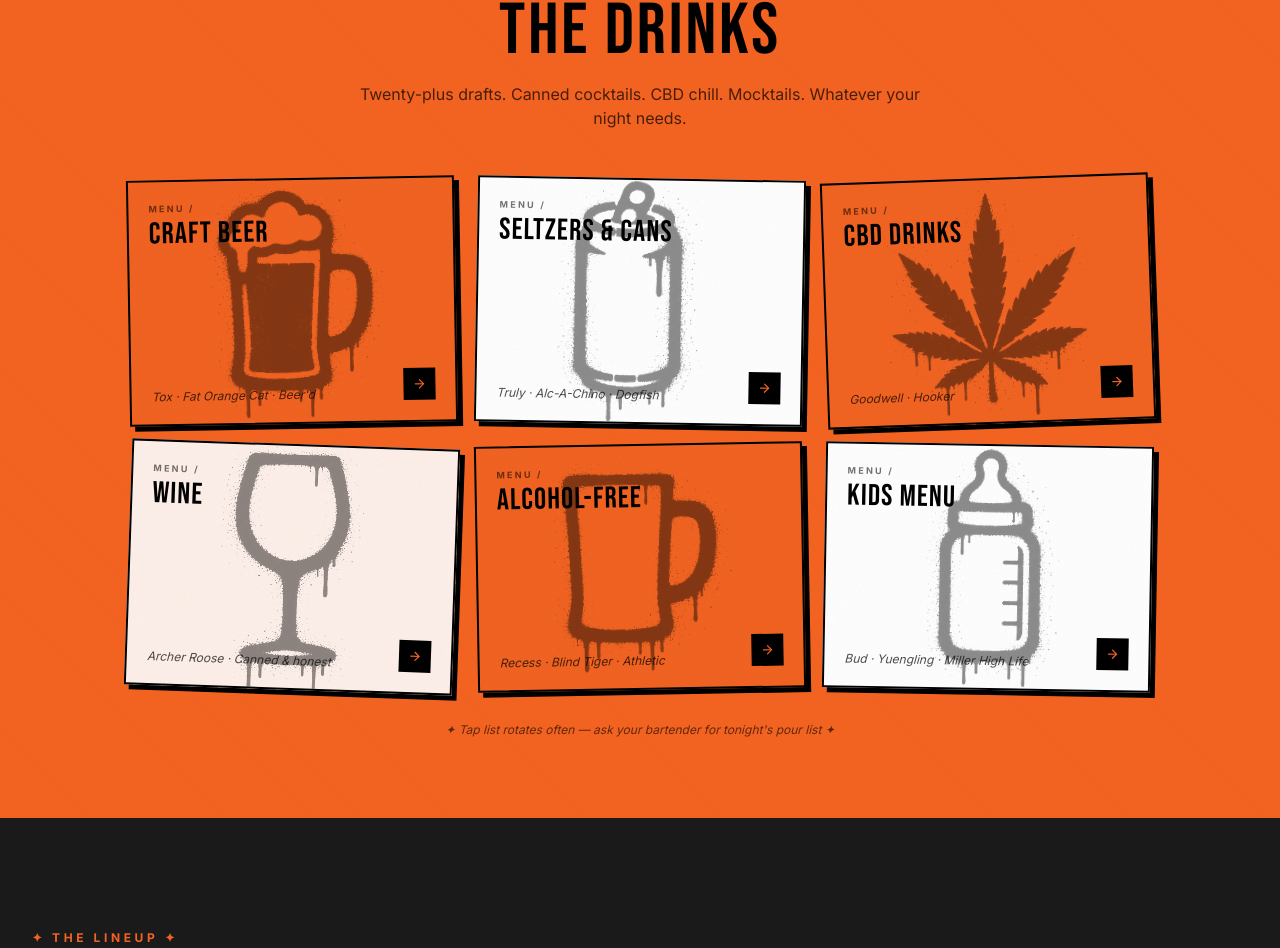
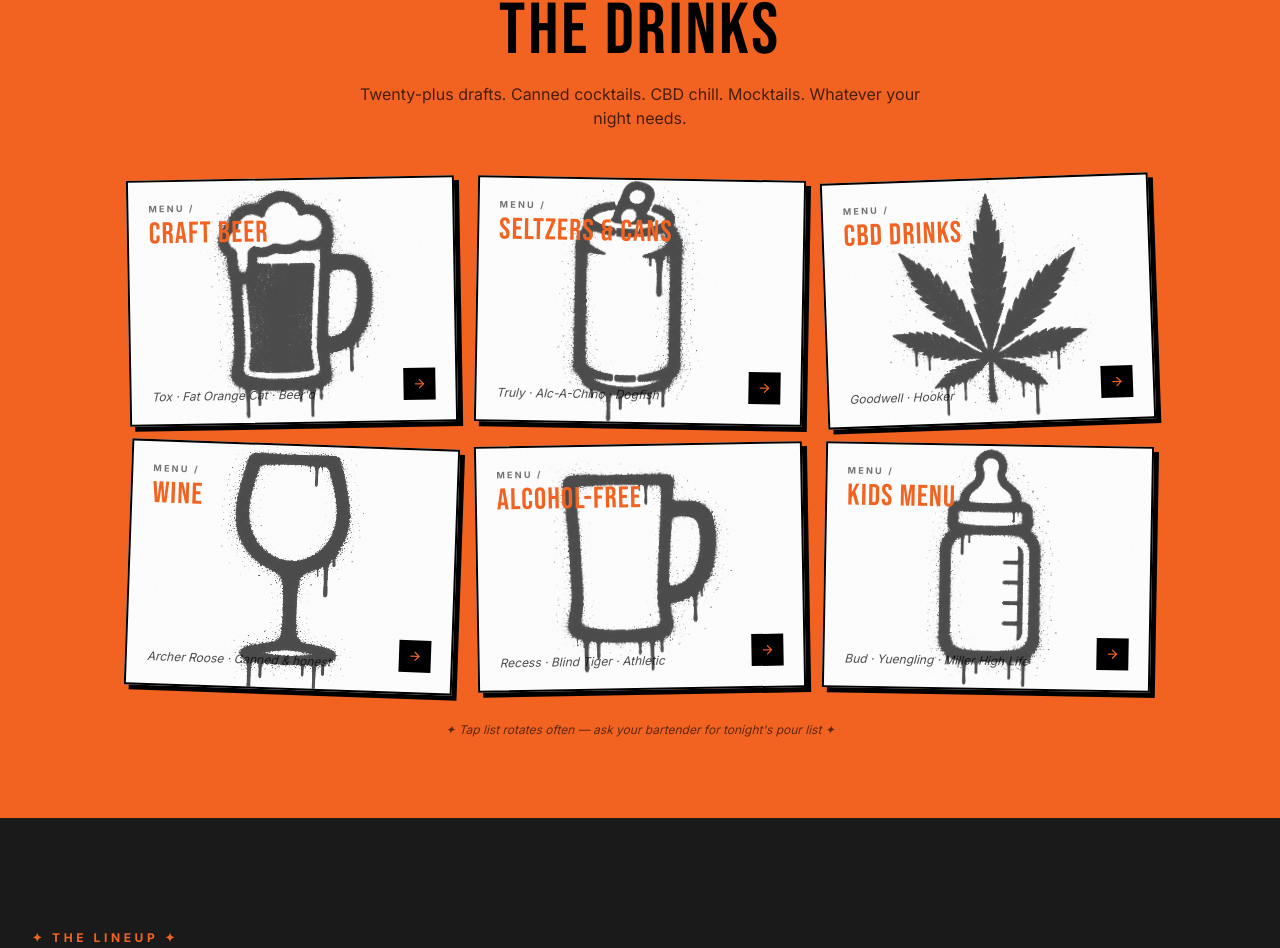
Before and after one commit to AppStudioPros/oasis-pub, a Next.js app: page / in a window 1280 px wide. Shown: the part 2718-3666 px from the top of the page. Built offline with nearby package versions, Linux system fonts and the light colour scheme.

Commit message:
fix(home): drinks cards all white, titles in orange, icons 0.7 opacity

```diff
--- a/src/components/home/DrinksGrid.tsx
+++ b/src/components/home/DrinksGrid.tsx
@@ -9,42 +9,36 @@ const TILES = [
   {
     label: "Craft Beer",
     sample: "Tox · Fat Orange Cat · Beer'd",
-    accent: "bg-[var(--color-oasis-orange)]",
     rotation: "-rotate-1",
     icon: "/images/icons/craft-beer.png",
   },
   {
     label: "Seltzers & Cans",
     sample: "Truly · Alc-A-Chino · Dogfish",
-    accent: "bg-white",
     rotation: "rotate-1",
     icon: "/images/icons/seltzers.png",
   },
   {
     label: "CBD Drinks",
     sample: "Goodwell · Hooker",
-    accent: "bg-[var(--color-oasis-orange)]/85",
     rotation: "-rotate-2",
     icon: "/images/icons/cbd.png",
   },
   {
     label: "Wine",
     sample: "Archer Roose · Canned & honest",
-    accent: "bg-white/90",
     rotation: "rotate-2",
     icon: "/images/icons/wine.png",
   },
   {
     label: "Alcohol-Free",
     sample: "Recess · Blind Tiger · Athletic",
-    accent: "bg-[var(--color-oasis-orange)]",
     rotation: "-rotate-1",
     icon: "/images/icons/alcohol-free.png",
   },
   {
     label: "Kids Menu",
     sample: "Bud · Yuengling · Miller High Life",
-    accent: "bg-white",
     rotation: "rotate-1",
     icon: "/images/icons/kids-menu.png",
   },
@@ -94,7 +88,7 @@ export default function DrinksGrid() {
                 className={`group relative block w-full ${tile.rotation} hover:rotate-0 transition-transform duration-500`}
               >
                 <div
-                  className={`relative ${tile.accent} aspect-[4/3] border-2 border-black shadow-[5px_5px_0_0_#000] group-hover:shadow-[7px_7px_0_0_#000] group-hover:-translate-x-0.5 group-hover:-translate-y-0.5 transition-all overflow-hidden p-4 md:p-5 flex flex-col justify-between`}
+                  className="relative bg-white aspect-[4/3] border-2 border-black shadow-[5px_5px_0_0_#000] group-hover:shadow-[7px_7px_0_0_#000] group-hover:-translate-x-0.5 group-hover:-translate-y-0.5 transition-all overflow-hidden p-4 md:p-5 flex flex-col justify-between"
                 >
                   {/* Noise texture */}
                   <div className="absolute inset-0 opacity-10 mix-blend-multiply pointer-events-none">
@@ -113,7 +107,7 @@ export default function DrinksGrid() {
                       alt={tile.label}
                       fill
                       className="object-contain"
-                      style={{ mixBlendMode: "multiply", opacity: 0.45 }}
+                      style={{ mixBlendMode: "multiply", opacity: 0.7 }}
                       sizes="144px"
                     />
                   </div>
@@ -123,7 +117,7 @@ export default function DrinksGrid() {
                     <div className="text-black/55 text-[9px] font-bold uppercase tracking-[0.25em] mb-1">
                       Menu /
                     </div>
-                    <h3 className="poster-title text-black leading-[0.95] text-2xl md:text-3xl">
+                    <h3 className="poster-title text-[var(--color-oasis-orange)] leading-[0.95] text-2xl md:text-3xl">
                       {tile.label}
                     </h3>
                   </div>
```
